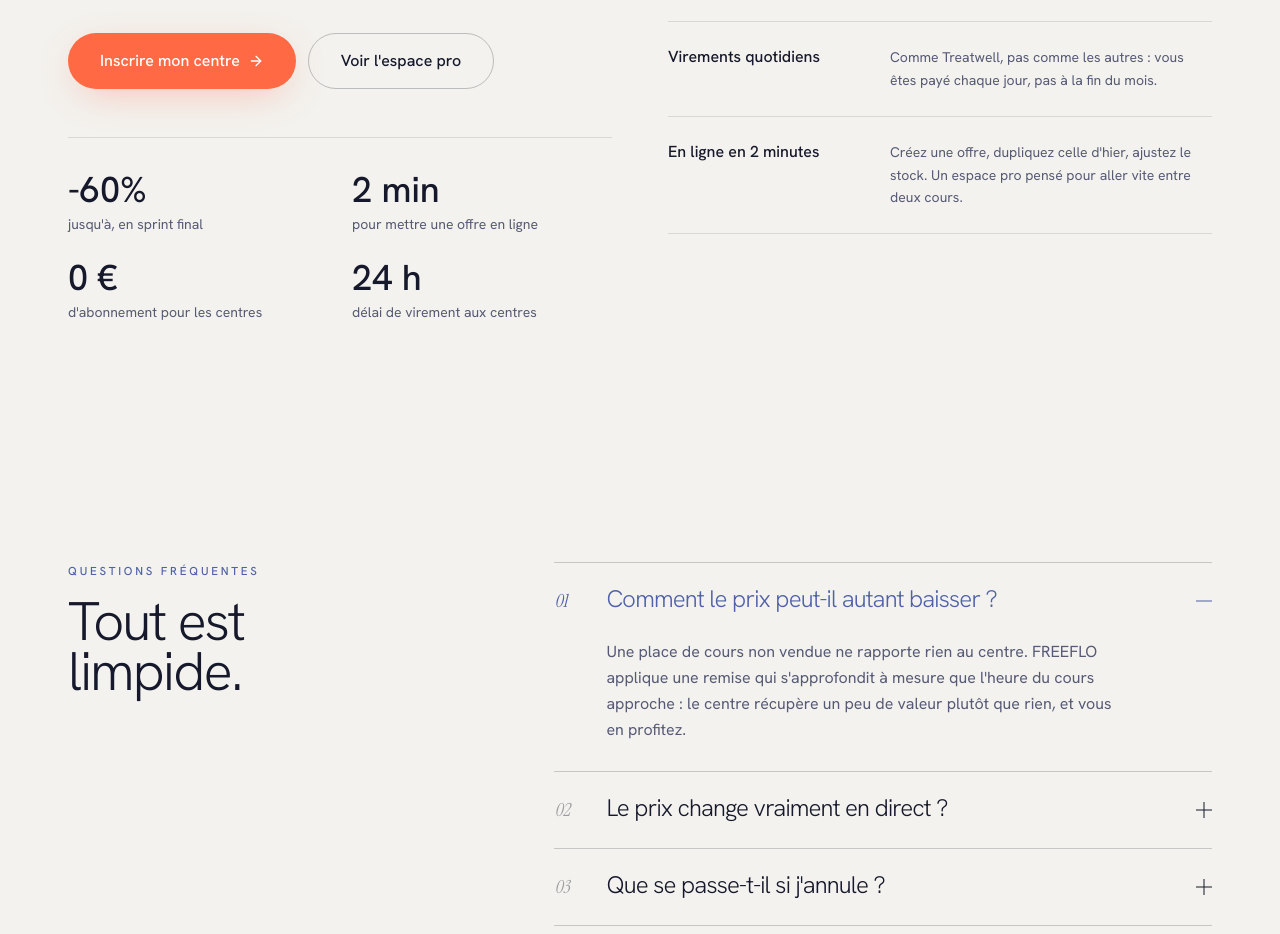
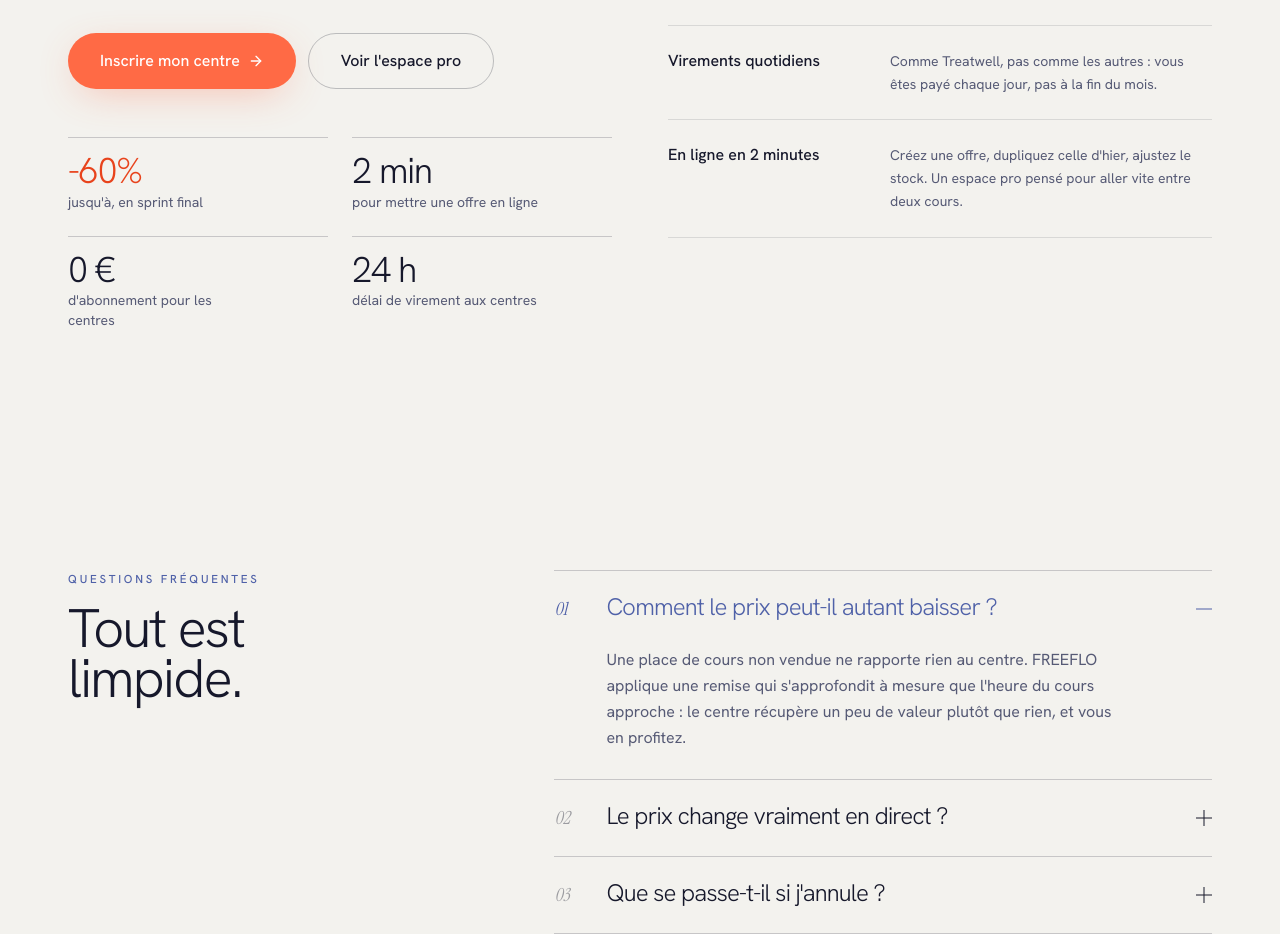
Before and after one commit to alexandre-zenou/freeflo, a Next.js app: page / in a window 1280 px wide. Shown: the part 3860-4794 px from the top of the page. Built offline with nearby package versions, Linux system fonts and the light colour scheme.

Commit message:
style(design): FINDING-008 — stat band: per-item hairlines and light display values echoing the steps system; ember reserved for the discount figure

```diff
--- a/src/components/sections/vendor-cta.tsx
+++ b/src/components/sections/vendor-cta.tsx
@@ -4,6 +4,7 @@ import { Reveal } from "@/components/reveal";
 import { SectionHeading } from "@/components/section-heading";
 import { Button } from "@/components/ui/button";
 import { vendorValue, stats } from "@/lib/site";
+import { cn } from "@/lib/utils";
 
 export function VendorCta() {
   return (
@@ -24,11 +25,18 @@ export function VendorCta() {
             </Button>
           </div>
 
-          <dl className="mt-12 grid grid-cols-2 gap-6 border-t border-line pt-8">
+          <dl className="mt-12 grid grid-cols-2 gap-6">
             {stats.map((s) => (
-              <div key={s.label}>
-                <dt className="font-display text-4xl font-medium text-ink">{s.value}</dt>
-                <dd className="mt-1 text-sm text-ink-soft">{s.label}</dd>
+              <div key={s.label} className="border-t border-ink/20 pt-4">
+                <dt
+                  className={cn(
+                    "display text-3xl font-light sm:text-4xl",
+                    s.value.startsWith("-") ? "text-ember-deep" : "text-ink",
+                  )}
+                >
+                  {s.value}
+                </dt>
+                <dd className="mt-1 max-w-[24ch] text-sm text-ink-soft">{s.label}</dd>
               </div>
             ))}
           </dl>
```
